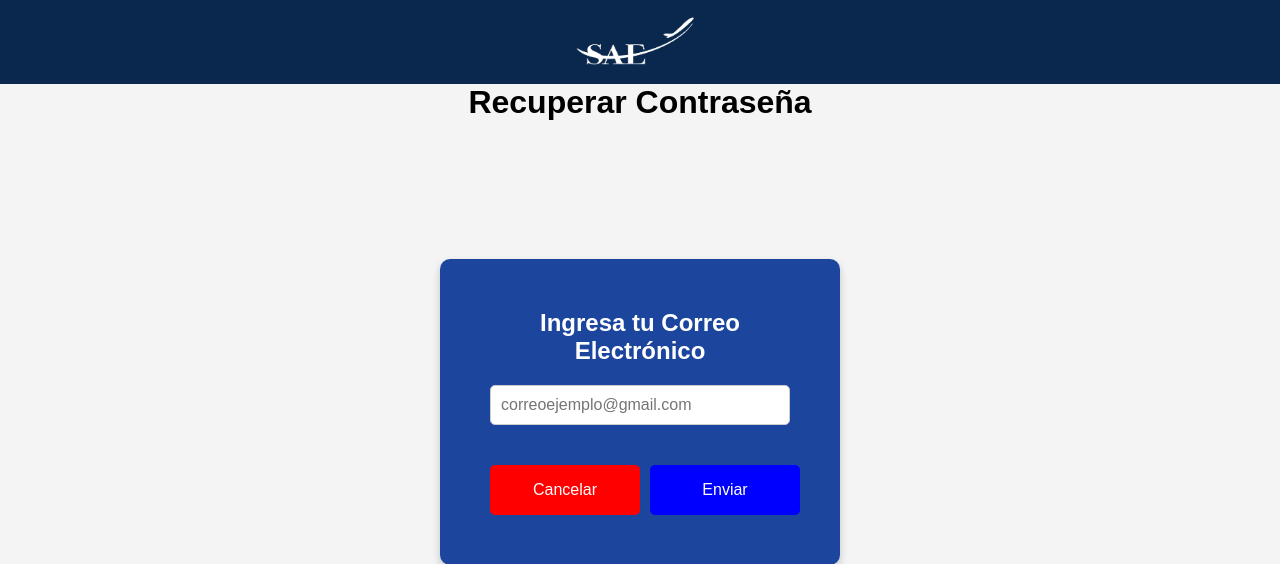
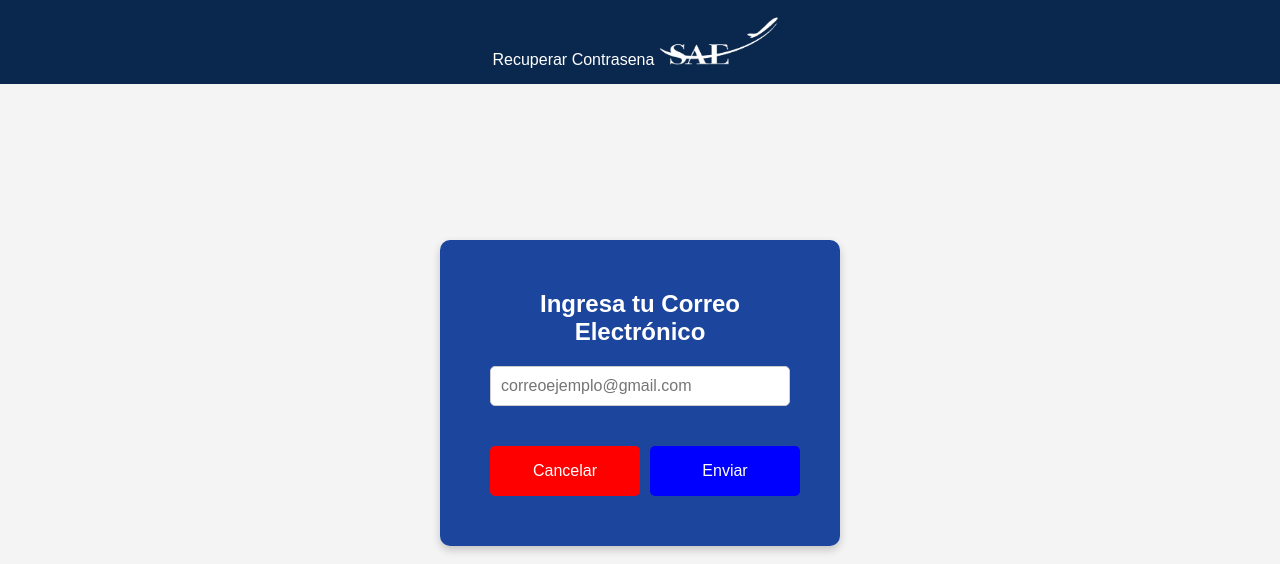
Before and after one commit to Juanpablo225/proyecto_final_volaris, a Django app: page /login/RECOVERY/ in a window 1280 px wide. Shown: the top 564 px of the page. Run offline with Django 5.2, Linux system fonts and the light colour scheme.

Commit message:
Modificacion de textos de titulos de interfaces home usuario, y a su vez conecte a interfaces de usuario. Falta modificacion de Recuperar contrasena en navbar

```diff
--- a/mi_app/static/CSS/styles_Recovery.css
+++ b/mi_app/static/CSS/styles_Recovery.css
@@ -24,6 +24,7 @@ body {
     width: 100%;
     position: relative;
 }
+
 
 .navbar .nav-links {
     display: flex;
@@ -52,6 +53,7 @@ body {
 .navbar h1 {
     font-size: 24px;
 }
+
 
 /* 🔷 Estilo del encabezado */
 header {
--- a/mi_app/static/CSS/styles_UPLOAD.css
+++ b/mi_app/static/CSS/styles_UPLOAD.css
@@ -42,7 +42,11 @@ body {
     border: none;
     cursor: pointer;
 }
-
+.navbar .title {
+    font-size: 1.5rem;
+    font-weight: bold;
+    margin-left: 70px;
+}
 .dropdown-menu {
     display: none;
     background-color: #0A284E;
--- a/mi_app/templates/mi_app/HOME_USER.html
+++ b/mi_app/templates/mi_app/HOME_USER.html
@@ -13,6 +13,7 @@
         <!-- Menú desplegable a la izquierda -->
         <div class="menu-container">
             <button class="menu-icon" onclick="toggleMenu()">&#9776;</button>
+            <span class="title">Home</span>
             <div class="dropdown-menu" id="dropdown-menu">
                 <a href="{% url 'UPLOAD_USER' %}">Subir</a>
                 <a href="{% url 'SEARCH_USER' %}">Buscar</a>
--- a/mi_app/templates/mi_app/Recovery.html
+++ b/mi_app/templates/mi_app/Recovery.html
@@ -11,10 +11,10 @@
 
 <!-- Barra azul superior -->
 <div class="navbar">
+    <span class="title">Recuperar Contrasena</span>
     <img src="{% static 'ICONS/logoo.png' %}" alt="Logo">
 </div>
 
-<h1>Recuperar Contraseña</h1>
 
 <main>
     <div class="background"></div>
--- a/mi_app/templates/mi_app/UPLOAD_ADMIN.html
+++ b/mi_app/templates/mi_app/UPLOAD_ADMIN.html
@@ -11,9 +11,11 @@
 <body>
 
     <header class="navbar">
+
         <!-- Menú desplegable a la izquierda -->
         <div class="menu-container">
             <button class="menu-icon" onclick="toggleMenu()">&#9776;</button>
+            <span class="title">Subir</span>
             <div class="dropdown-menu" id="dropdown-menu">
                 <a href="{% url 'HOME_ADMIN' %}">Inicio</a>
                 <a href="{% url 'SEARCH_ADMIN' %}">Buscar</a>
--- a/mi_app/templates/mi_app/UPLOAD_USER.html
+++ b/mi_app/templates/mi_app/UPLOAD_USER.html
@@ -14,10 +14,10 @@
         <!-- Menú desplegable a la izquierda -->
         <div class="menu-container">
             <button class="menu-icon" onclick="toggleMenu()">&#9776;</button>
+            <span class="title">Subir</span>
             <div class="dropdown-menu" id="dropdown-menu">
-                <a href="{% url 'HOME_ADMIN' %}">Inicio</a>
-                <a href="{% url 'SEARCH_ADMIN' %}">Buscar</a>
-                <a href="#">Editar Usuarios</a>
+                <a href="{% url 'HOME_USER' %}">Inicio</a>
+                <a href="{% url 'SEARCH_USER' %}">Buscar</a>
 
 
             </div>
```
